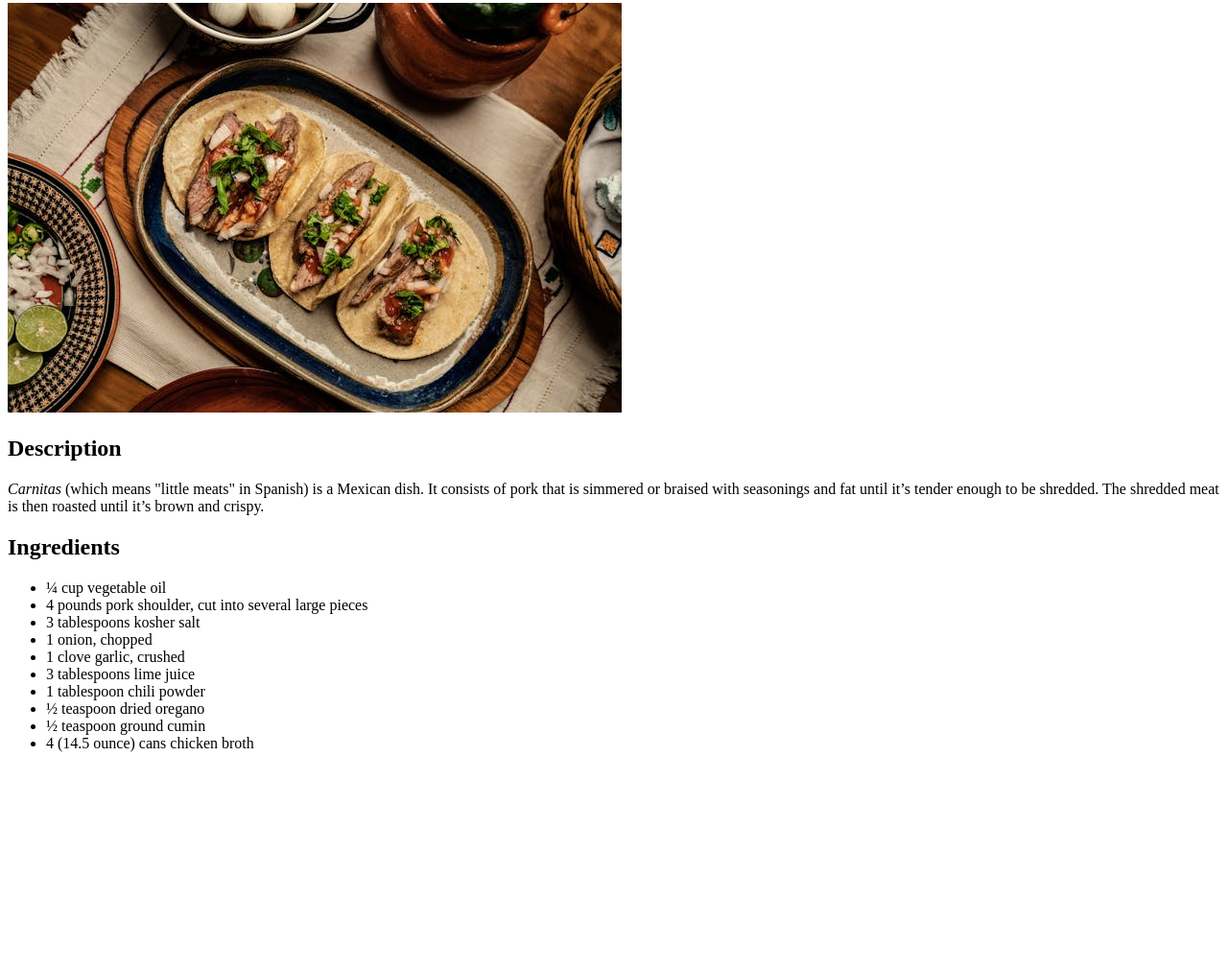
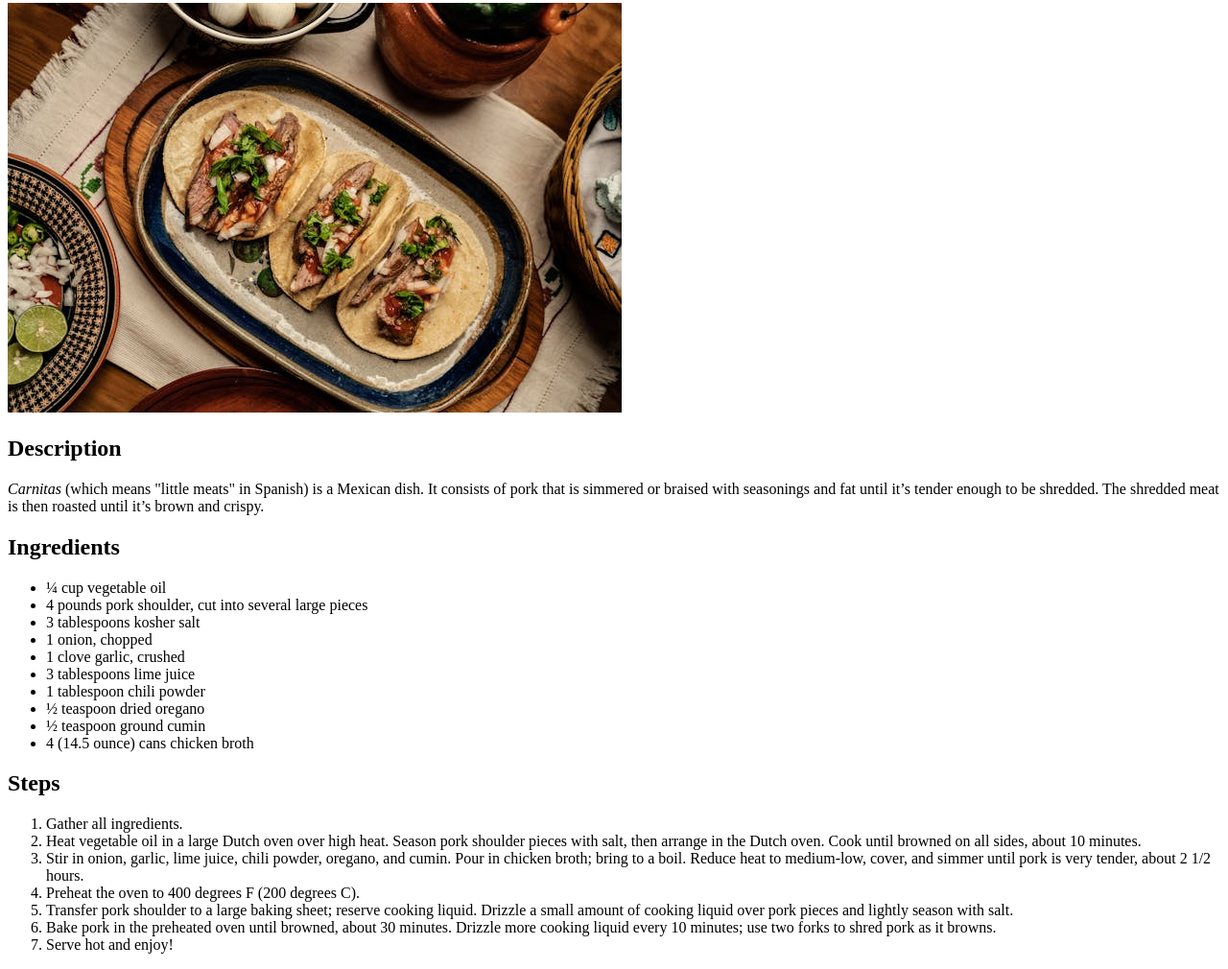
Before and after one commit to Bether12/odin-recipes, a plain HTML site: page recipes/pork-carnitas.html in a window 1280 px wide. Shown: the part 103-1113 px from the top of the page at 96% size. Before the commit the page ends 903 px from the top, so only its background shows below. Drawn offline with Linux system fonts and the light colour scheme.

Commit message:
Add a list of steps for making pork carnitas

```diff
--- a/recipes/pork-carnitas.html
+++ b/recipes/pork-carnitas.html
@@ -24,6 +24,16 @@
                 <li>½ teaspoon ground cumin</li>
                 <li>4 (14.5 ounce) cans chicken broth</li>
             </ul>
+            <h2>Steps</h2>
+            <ol>
+                <li>Gather all ingredients.</li>
+                <li>Heat vegetable oil in a large Dutch oven over high heat. Season pork shoulder pieces with salt, then arrange in the Dutch oven. Cook until browned on all sides, about 10 minutes.</li>
+                <li>Stir in onion, garlic, lime juice, chili powder, oregano, and cumin. Pour in chicken broth; bring to a boil. Reduce heat to medium-low, cover, and simmer until pork is very tender, about 2 1/2 hours.</li>
+                <li>Preheat the oven to 400 degrees F (200 degrees C).</li>
+                <li>Transfer pork shoulder to a large baking sheet; reserve cooking liquid. Drizzle a small amount of cooking liquid over pork pieces and lightly season with salt.</li>
+                <li>Bake pork in the preheated oven until browned, about 30 minutes. Drizzle more cooking liquid every 10 minutes; use two forks to shred pork as it browns.</li>
+                <li>Serve hot and enjoy!</li>
+            </ol>
         </body>
     </body>
 </html>
```
